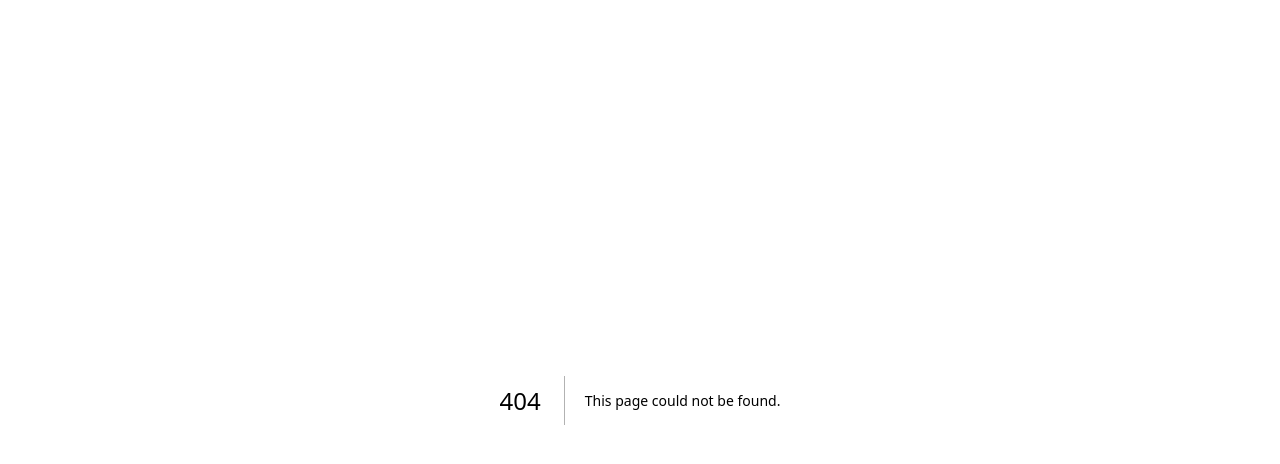
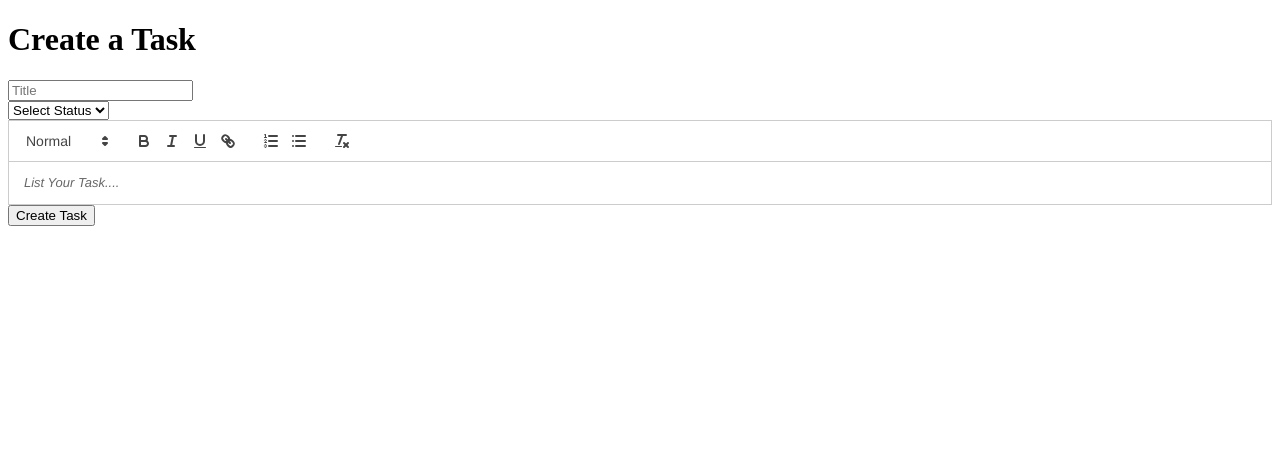
Before and after one commit to SharfarajAhammed13/myTaskManager_MERN, a Next.js app in the folder client/: page /CreateTask in a window 1280 px wide. Before the commit this address had no page. Shown: the top 464 px of the page. Built offline with nearby package versions, Linux system fonts and the light colour scheme.

Commit message:
Upload task option UI done

```diff
--- a/client/package.json
+++ b/client/package.json
@@ -18,6 +18,7 @@
     "react-circular-progressbar": "^2.1.0",
     "react-dom": "^18.2.0",
     "react-icons": "^5.1.0",
+    "react-quill": "^2.0.0",
     "react-redux": "^9.1.1",
     "react-router-dom": "^6.22.3",
     "redux-persist": "^6.0.0"
--- a/client/src/App.jsx
+++ b/client/src/App.jsx
@@ -3,11 +3,12 @@
 import SignIn from "./pages/SignIn";
 import SignUp from "./pages/SignUp";
 import Dashboard from "./pages/Dashboard";
-import Task from "./pages/Task";
 import Header from "./components/Header";
 import Footer from "./components/Footer";
 import PrivateRoute from "./components/PrivateRoute";
 import About from "./pages/About";
+import OnlyAdminPrivateRoute from './components/OnlyAdminPrivateRoute';
+import CreateTask from './pages/CreateTask';
 
 export default function App() {
   return (
@@ -22,6 +23,9 @@
 
         </Route>
         {/* <Route path="/task" element={<Task />} /> */}
+        <Route element={<OnlyAdminPrivateRoute />}>
+          <Route path='/create-post' element={<CreateTask />} />
+        </Route>
         <Route path="/about" element={<About />}/>
       </Routes>
       <Footer />
--- a/client/src/index.css
+++ b/client/src/index.css
@@ -1,3 +1,11 @@
 @tailwind base;
 @tailwind components;
 @tailwind utilities;
+
+body {
+    height: 100vh;
+  }
+
+  .ql-editor {
+    font-size: 1.05rem;
+  }
--- /dev/null
+++ b/client/src/pages/CreateTask.jsx
@@ -0,0 +1,48 @@
+import { Button, FileInput, Select, TextInput } from 'flowbite-react';
+import ReactQuill from 'react-quill';
+import 'react-quill/dist/quill.snow.css';
+
+export default function CreateTask() {
+  return (
+    <div className='p-3 max-w-3xl mx-auto min-h-screen'>
+      <h1 className='text-center text-3xl my-7 font-semibold'>Create a Task</h1>
+      <form className='flex flex-col gap-4'>
+        <div className='flex flex-col gap-4 sm:flex-row justify-between'>
+          <TextInput
+            type='text'
+            placeholder='Title'
+            required
+            id='title'
+            className='flex-1'
+          />
+          <Select>
+            <option value='Status'>Select Status</option>
+            <option value='pending'>Pending</option>
+            <option value='Completed'>Completed</option>
+            <option value='OverDue'>Over Due</option>
+          </Select>
+        </div>
+        {/* <div className='flex gap-4 items-center justify-between border-4 border-teal-500 border-dotted p-3'>
+          <FileInput type='file' accept='image/*' />
+          <Button
+            type='button'
+            gradientDuoTone='purpleToBlue'
+            size='sm'
+            outline
+          >
+            Upload Image if required
+          </Button>
+        </div> */}
+        <ReactQuill
+          theme='snow'
+          placeholder='List Your Task....'
+          className='h-72 mb-12'
+          required
+        />
+        <Button type='submit' gradientDuoTone='purpleToPink'>
+          Create Task
+        </Button>
+      </form>
+    </div>
+  );
+}
```
Also changed, not shown: client/src/components/DashProfile.jsx (+20 -3 lines), client/src/components/OnlyAdminPrivateRoute.jsx (added, +11 -0 lines), 1 other file (tests, documents, lock files or other folders).
